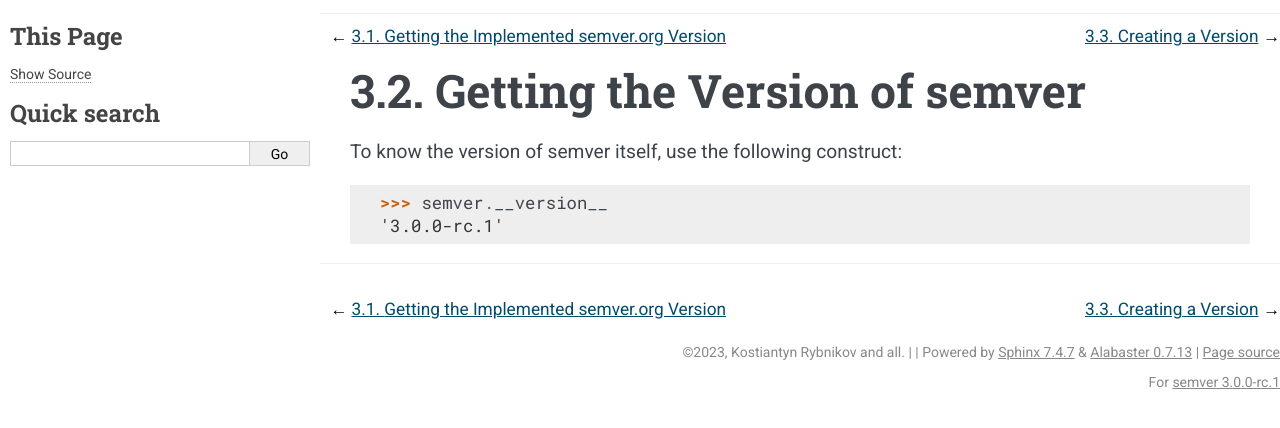
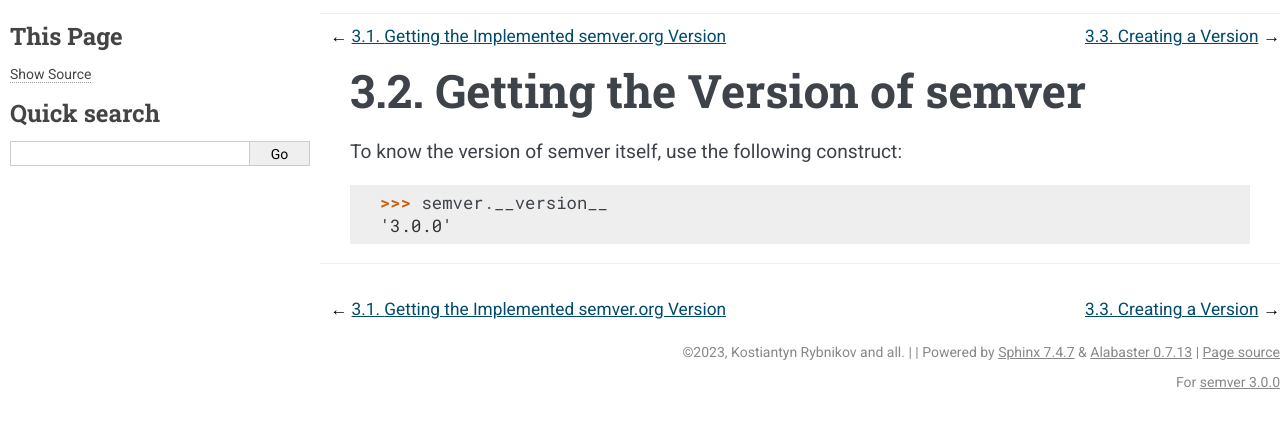
Before and after one commit to python-semver/python-semver, a Sphinx documentation site: the page built from docs/usage/semver-version.rst, in a window 1280 px wide. Shown: the top 428 px of the page. Built offline with Sphinx 7.4.7, drawn with Linux system fonts in a browser that asks for light colours.

Commit message:
Build 3.0.0 release of semver

```diff
--- a/docs/usage/semver-version.rst
+++ b/docs/usage/semver-version.rst
@@ -4,4 +4,4 @@ Getting the Version of semver
 To know the version of semver itself, use the following construct::
 
    >>> semver.__version__
-   '3.0.0-rc.1'
+   '3.0.0'
--- a/src/semver/__about__.py
+++ b/src/semver/__about__.py
@@ -16,7 +16,7 @@ of the semver specifictation, author, maintainers, and description.
 """
 
 #: Semver version
-__version__ = "3.0.0-rc.1"
+__version__ = "3.0.0"
 
 #: Original semver author
 __author__ = "Kostiantyn Rybnikov"
```
